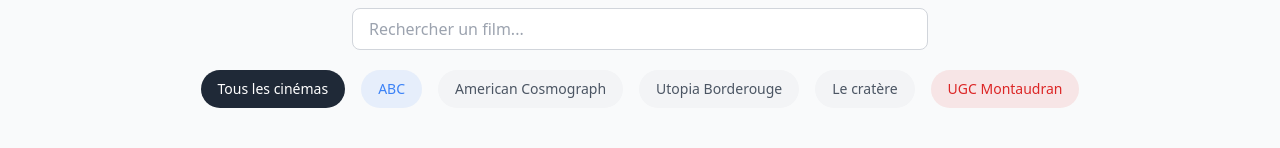
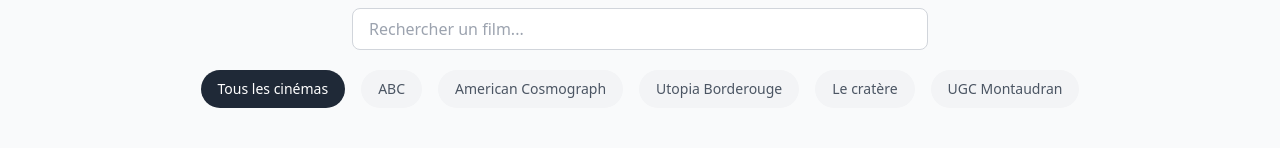
Before and after one commit to masoddr/toulouse_cinema, a Nuxt app in the folder frontend/: page / in a window 1280 px wide. Shown: the part 160-308 px from the top of the page. Built offline with nearby package versions, Linux system fonts and the light colour scheme.

Commit message:
Enhance cinemas store by defining a type for known cinemas and updating color mappings. Simplify color retrieval methods in getters to return default values for all cinemas.

```diff
--- a/frontend/stores/cinemas.ts
+++ b/frontend/stores/cinemas.ts
@@ -1,9 +1,15 @@
 import { defineStore } from 'pinia'
 
-const CINEMA_COLORS = {
+// Définir un type pour les cinémas connus
+type CinemaName = 'ABC' | 'UGC Montaudran' | 'American Cosmograph' | 'Le cratère' | 'Pathé Wilson' | 'Utopia Borderouge'
+
+const CINEMA_COLORS: Record<CinemaName, string> = {
   'ABC': 'rgb(59, 130, 246)', // blue-500
   'UGC Montaudran': 'rgb(220, 38, 38)', // red-600
-  // Ajoutez d'autres cinémas si nécessaire
+  'American Cosmograph': 'rgb(220, 38, 38)', // red-600
+  'Le cratère': 'rgb(220, 38, 38)', // red-600
+  'Pathé Wilson': 'rgb(220, 38, 38)', // red-600
+  'Utopia Borderouge': 'rgb(220, 38, 38)', // red-600
 }
 
 export const useCinemasStore = defineStore('cinemas', {
@@ -12,16 +18,12 @@
   }),
 
   getters: {
-    getColor: (state) => {
-      return (cinema: string) => state.colors[cinema] || 'rgb(75, 85, 99)' // gray-600 par défaut
+    getColor: () => {
+      return (_cinema: string) => 'rgb(75, 85, 99)' // gray-600 par défaut pour tous
     },
 
-    getLightColor: (state) => {
-      return (cinema: string) => {
-        const color = state.colors[cinema]
-        if (!color) return 'rgb(243, 244, 246)' // gray-100 par défaut
-        return `${color.replace('rgb', 'rgba').replace(')', ', 0.1)')}`
-      }
+    getLightColor: () => {
+      return (_cinema: string) => 'rgb(243, 244, 246)' // gray-100 par défaut pour tous
     }
   }
 })
```
